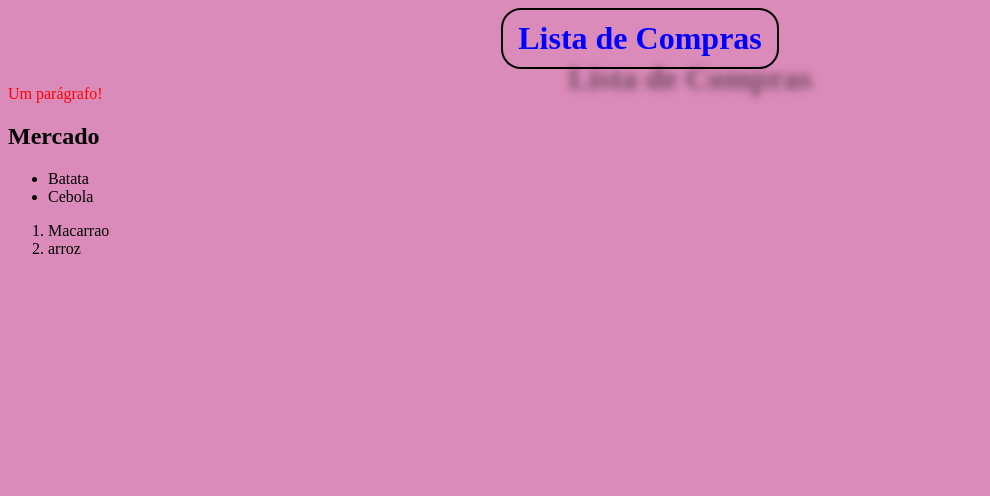
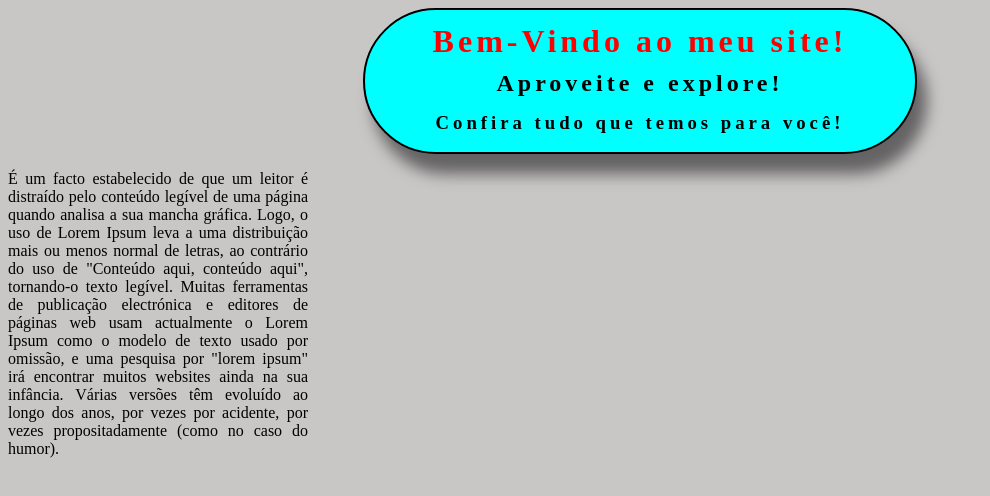
Before and after one commit to fe82tl/html, a plain HTML site: page index.html in a window 1280 px wide. Shown: the whole page, without its empty margins (0-990 px from the left). Drawn offline with Linux system fonts and the light colour scheme.

Commit message:
estilizando com css

```diff
--- a/index.html
+++ b/index.html
@@ -4,28 +4,21 @@
     <meta charset="UTF-8">
     <meta name="viewport" content="width=device-width, initial-scale=1.0">
     <link rel="stylesheet" href="style.css">
-    <title>teste</title>
+    <title>Estilos e bordas CSS</title>
 </head>
 <body>
 
     <div class="titulo">
-        <h1 class="lista">Lista de Compras</h1>
+        <h1 class="titulo1">Bem-Vindo ao meu site!</h1>
+        <h2>Aproveite e explore!</h2>
+        <h3>Confira tudo que temos para você!</h3>
     </div>
 
+    <div class="conteudo">
+        <p>
+        É um facto estabelecido de que um leitor é distraído pelo conteúdo legível de uma página quando analisa a sua mancha gráfica. Logo, o uso de Lorem Ipsum leva a uma distribuição mais ou menos normal de letras, ao contrário do uso de "Conteúdo aqui, conteúdo aqui", tornando-o texto legível. Muitas ferramentas de publicação electrónica e editores de páginas web usam actualmente o Lorem Ipsum como o modelo de texto usado por omissão, e uma pesquisa por "lorem ipsum" irá encontrar muitos websites ainda na sua infância. Várias versões têm evoluído ao longo dos anos, por vezes por acidente, por vezes propositadamente (como no caso do humor).
+        </p>
+    </div>
 
-
-    <p id="parágrafo">Um parágrafo!</p>
-
-
- <h2>Mercado</h2>
- <ul>
-    <li>Batata</li>
-    <li>Cebola</li>
- </ul>
-
- <ol>
-    <li>Macarrao</li>
-    <li>arroz</li>
- </ol>
 </body>
 </html>
--- a/style.css
+++ b/style.css
@@ -1,42 +1,33 @@
 body{
-
-    /* alterar a cor: */
-    background-color: #db8bba;
-    /* display: inline-block; */
-    /* justify-content: center; */
-    /* align-items: center; */
- }
-
- .titulo{
-    text-align: center;
+background-color:rgb(201, 198, 198);
 }
 
- h1{
-/* centralizou o texto */
+.titulo{
+    /* borda: */
+    border: 2px solid black;
+    /* preenchimento de dentro da borda: */
+    background-color: aqua;
+    /* espaçamento lateral entre as letras */
+    letter-spacing: 4px;
+    /* espaçamento na altura entre as frases */
+    line-height: 20px;
+    /* centralizar */
     text-align: center;
- /* borda */
-    border: 2px solid black;
-/* altura da borda */
-    padding: 10px 15px;
-/* arredondar borda */
-    border-radius: 20px;
-/* sombra texto - rotação, distancia e intensidade*/
-    text-shadow: 50px 40px 8px rgba(0, 0, 0, 0.5);
+    /* sombreado */
+    box-shadow: 10px 20px 15px rgba(0, 0, 0, 0.5);
+    margin: auto;
+    /* largura da borda (div) */
+    width: 550px;
+    /* arredondamento da borda */
+    border-radius: 100px;
 
-    display:inline-block;
-    margin: 0 auto;
-    align-items: center;
+}
+/* dentro duma mesma classe, selecionar algo diferente */
+.titulo1{
     color: red;
 }
 
-.lista{
-    color: blue;
+.conteudo{
+    width: 300px;
+    text-align: justify;
 }
-
-.lista1{
-    color:orange;
-}
-
-#parágrafo{
-    color: red;
-}
```
